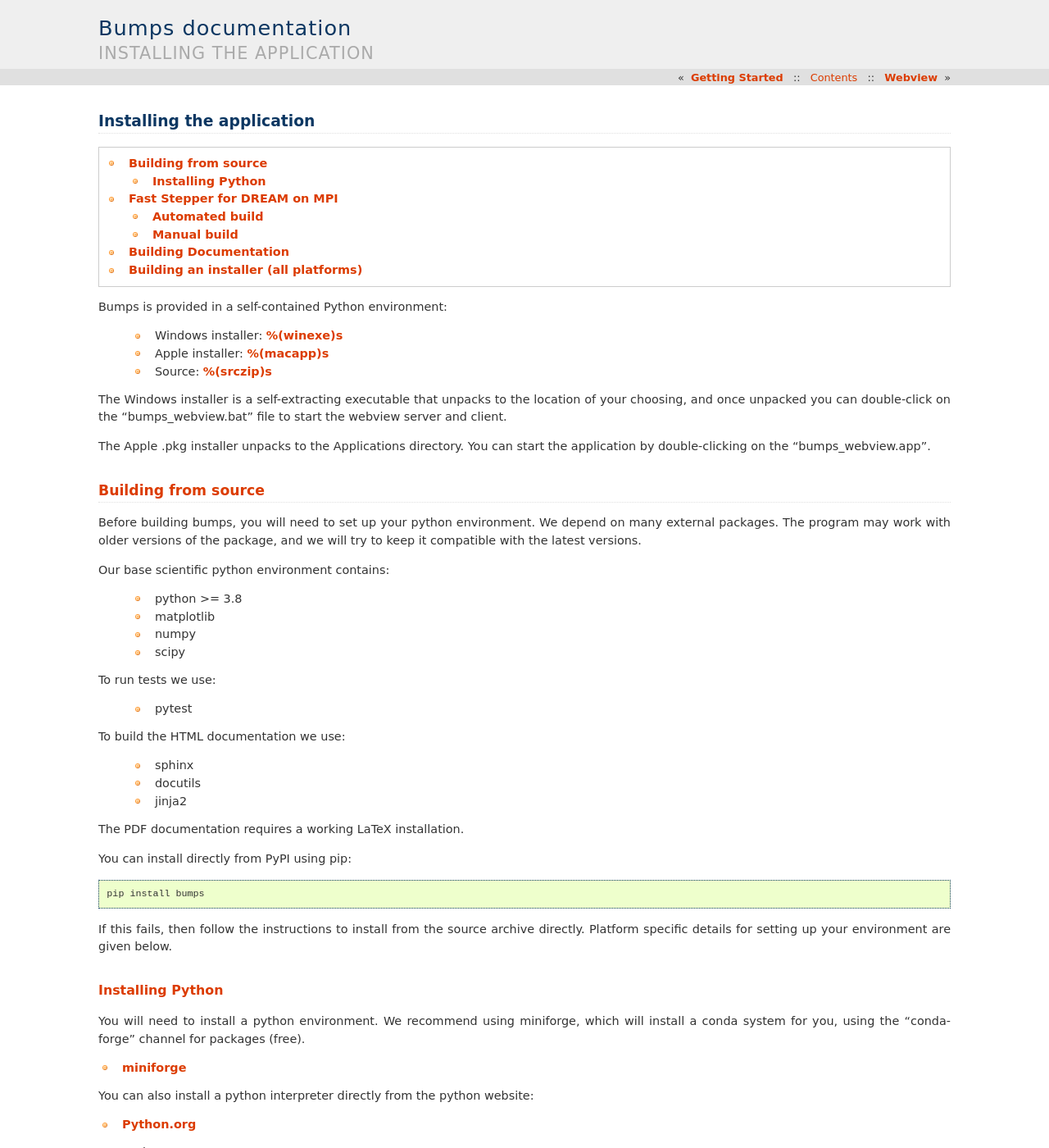
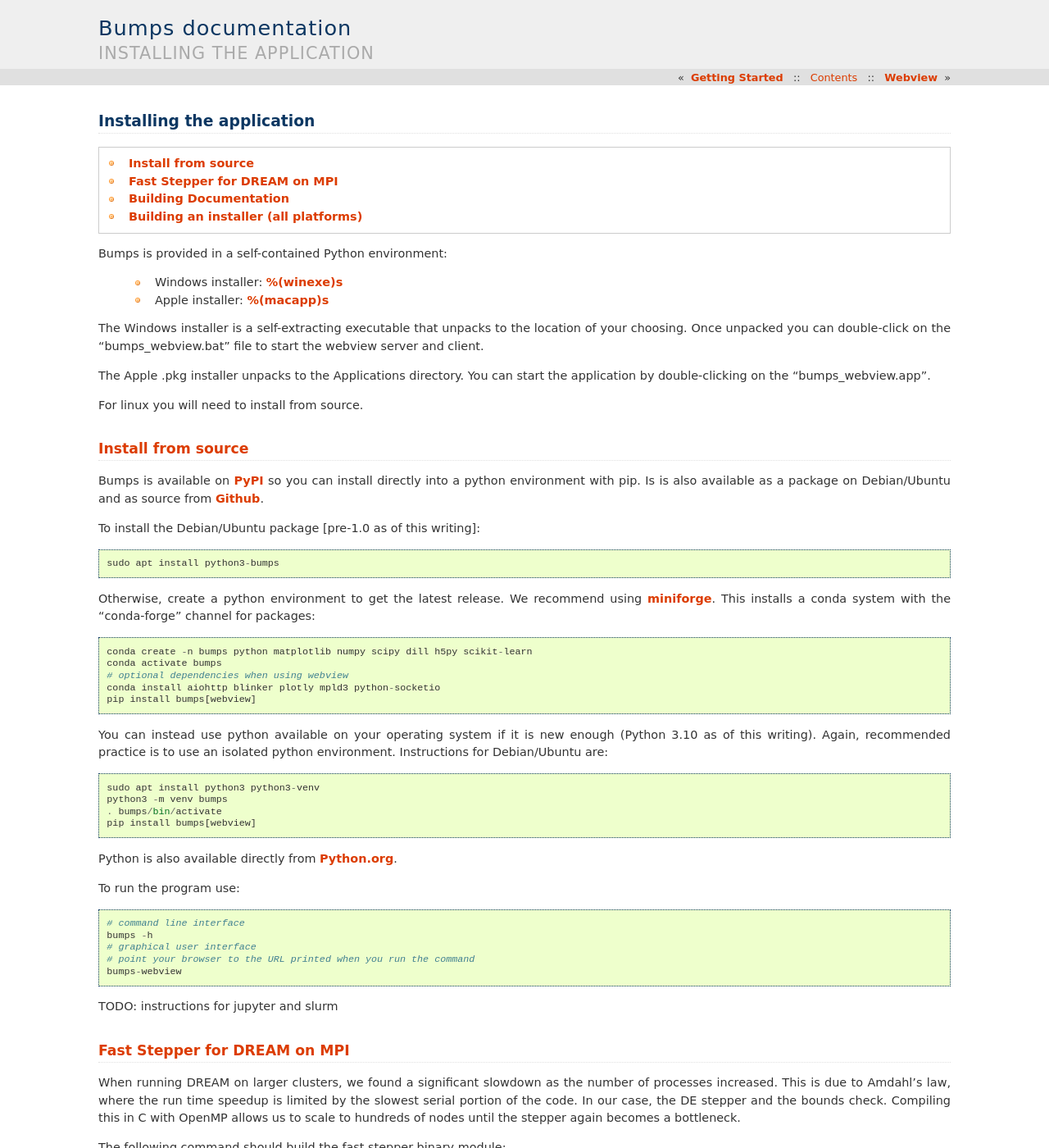
Before and after one commit to bumps/bumps, a Sphinx documentation site: the page built from doc/getting_started/install.rst, in a window 1280 px wide and 1400 px high. Shown: the whole window at 82% size. Built offline with Sphinx 7.4.7, drawn with Linux system fonts in a browser that asks for light colours; pages that are not in the unit, such as notebooks, are missing from menus; the version number could not be read and is left out; some of the changed text lies outside the part shown.

Commit message:
update install docs

```diff
--- a/doc/getting_started/index.rst
+++ b/doc/getting_started/index.rst
@@ -29,6 +29,5 @@
 
    install.rst
    webview.rst
-   server.rst
    contributing.rst
    license.rst
--- a/doc/getting_started/install.rst
+++ b/doc/getting_started/install.rst
@@ -10,68 +10,61 @@
 
     - Windows installer: :slink:`%(winexe)s`
     - Apple installer: :slink:`%(macapp)s`
-    - Source: :slink:`%(srczip)s`
 
 The Windows installer is a self-extracting executable that unpacks
-to the location of your choosing, and
-once unpacked you can double-click on the "bumps_webview.bat" file to
+to the location of your choosing.
+Once unpacked you can double-click on the "bumps_webview.bat" file to
 start the webview server and client.
 
 The Apple .pkg installer unpacks to the Applications directory.  You can
 start the application by double-clicking on the "bumps_webview.app".
 
-Building from source
-====================
+For linux you will need to install from source.
 
-Before building bumps, you will need to set up your python environment.
-We depend on many external packages.  The program may work with
-older versions of the package, and we will try to keep it compatible with
-the latest versions.
+Install from source
+===================
 
-Our base scientific python environment contains:
+Bumps is available on `PyPI <https://pypi.org/project/bumps/>`_ so you can
+install directly into a python environment with pip. Is is also available
+as a package on Debian/Ubuntu and as source from
+`Github <https://github.com/bumps/bumps>`_.
 
-    - python >= 3.8
-    - matplotlib
-    - numpy
-    - scipy
+To install the Debian/Ubuntu package [pre-1.0 as of this writing]::
 
-To run tests we use:
+    sudo apt install python3-bumps
 
-    - pytest
+Otherwise, create a python environment to get the latest release.
+We recommend using
+`miniforge <https://github.com/conda-forge/miniforge/releases/latest>`_.
+This installs a conda system with the "conda-forge" channel for packages::
 
-To build the HTML documentation we use:
+    conda create -n bumps python matplotlib numpy scipy dill h5py scikit-learn
+    conda activate bumps
+    # optional dependencies when using webview
+    conda install aiohttp blinker plotly mpld3 python-socketio
+    pip install bumps[webview]
 
-    - sphinx
-    - docutils
-    - jinja2
+You can instead use python available on your operating system if it is new
+enough (Python 3.10 as of this writing). Again, recommended practice
+is to use an isolated python environment. Instructions for Debian/Ubuntu are::
 
-The PDF documentation requires a working LaTeX installation.
+    sudo apt install python3 python3-venv
+    python3 -m venv bumps
+    . bumps/bin/activate
+    pip install bumps[webview]
 
-You can install directly from PyPI using pip::
-
-    pip install bumps
-
-If this fails, then follow the instructions to install from the source
-archive directly. Platform specific details for setting up your environment
-are given below.
-
-Installing Python
------------------
-
-You will need to install a python environment.  We recommend using
-miniforge, which will install a conda system for you, using the
-"conda-forge" channel for packages (free).
-
-* `miniforge <https://github.com/conda-forge/miniforge/releases/latest>`_
-
-You can also install a python interpreter directly from the python website:
-
-* `Python.org <https://www.python.org/downloads/>`_
+Python is also available directly from
+`Python.org <https://www.python.org/downloads/>`_.
 
 To run the program use::
 
-    python -m bumps.cli -h
+    # command line interface
+    bumps -h
+    # graphical user interface
+    # point your browser to the URL printed when you run the command
+    bumps-webview
 
+TODO: instructions for jupyter and slurm
 
 Fast Stepper for DREAM on MPI
 =============================
@@ -83,58 +76,45 @@
 allows us to scale to hundreds of nodes until the stepper again becomes a
 bottleneck.
 
-Automated build
----------------
-
-To use the compiled DE stepper and bounds checks, use::
+The following command should build the fast stepper binary module::
 
     python -m bumps.dream.build_compiled
 
-This will compile the DLL in-place in the dream folder.
+If you have installed from source, you must first check out the random123 library::
 
-Manual build
-------------
+    git clone --branch v1.14.0 https://github.com/DEShawResearch/random123.git bumps/dream/random123
+    python -m bumps.dream.build_compiled
 
-You can also directly build the compiled module:
-
-To use the compiled DE stepper and bounds checks use::
-
-    (cd bumps/dream && cc compiled.c -I ./random123/include/ -O2 -fopenmp -shared -lm -o _compiled.so -fPIC)
-
-Note: clang doesn't support OpenMP, so on OS/X use::
-
-    (cd bumps/dream && cc compiled.c -I ./random123/include/ -O2 -shared -lm -o _compiled.so -fPIC)
-
-This only works when _compiled.so is in the bumps/dream directory.  If running
-from a pip installed version, you will need to fetch the bumps repository::
-
-    $ git clone https://github.com/bumps/bumps.git
-    $ cd bumps
-
-Compile as above, then find the bumps install path using the following::
+If this fails you can try running the compiler directly. First find the path
+to the bumps directory::
 
     $ python -c "import bumps.dream; print(bumps.dream.__file__)"
-    #dream/path/__init__.py
+    #path/to/bumps/dream/__init__.py
 
-Copy the compiled module to the install (substituting #dream/path above)::
+Change into that directory and compile the module::
 
-    $ cp bumps/dream/_compiled.so #dream/path
+    (cd path/to/bumps/dream && cc compiled.c -I ./random123/include/ -O2 -DMAX_THREADS=64 -fopenmp -shared -lm -o _compiled.so -fPIC)
 
-There is no provision for using _compiled.so in a frozen application.
+Note: clang doesn't support OpenMP, so on macOS use::
 
-Run with no more than 64 OMP threads.  If the number of processors is more
-than 64, then use:
+    (cd path/to/bumps/dream && cc compiled.c -I ./random123/include/ -O2 -DMAX_THREADS=64 -shared -lm -o _compiled.so -fPIC)
 
-    OMP_NUM_THREADS=64 ./run.py ...
-
-I don't know how OMP_NUM_THREADS behaves if it is larger than the number
-of processors.
-
+Make sure MAX_THREADS is at least the number of processors on your system
+otherwise you will need to set :code:`OMP_NUM_THREADS=MAX_THREADS` in your
+environment before running bumps.
 
 .. _docbuild:
 
 Building Documentation
 ======================
+
+To build the HTML documentation we use:
+
+    - sphinx
+    - docutils
+    - jinja2
+
+The PDF documentation requires a working LaTeX installation.
 
 Building the package documentation requires a working Sphinx installation and
 a working LaTex installation.  Your latex distribution should include the
```
Also changed, not shown: README.rst (+7 -4 lines), doc/getting_started/contributing.rst (+16 -9 lines), doc/getting_started/webview_server.rst (line endings or trailing spaces).
